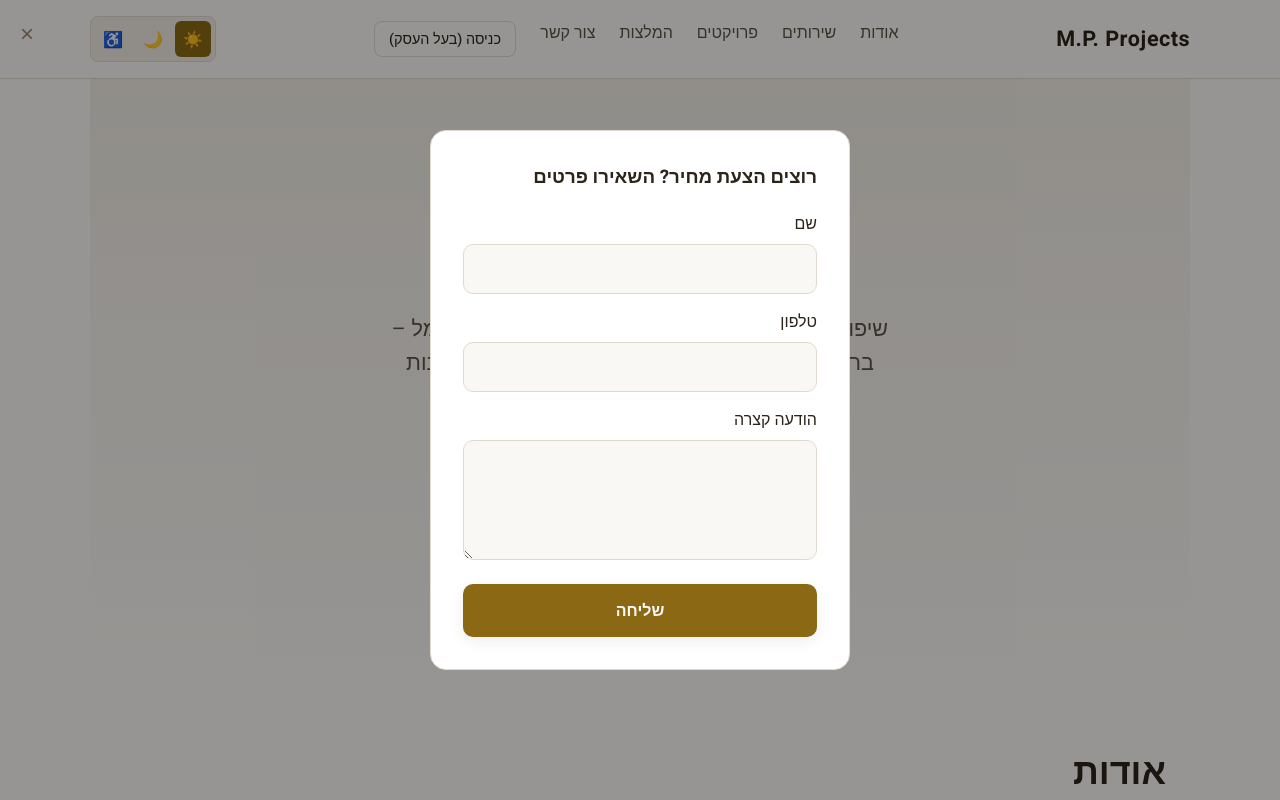
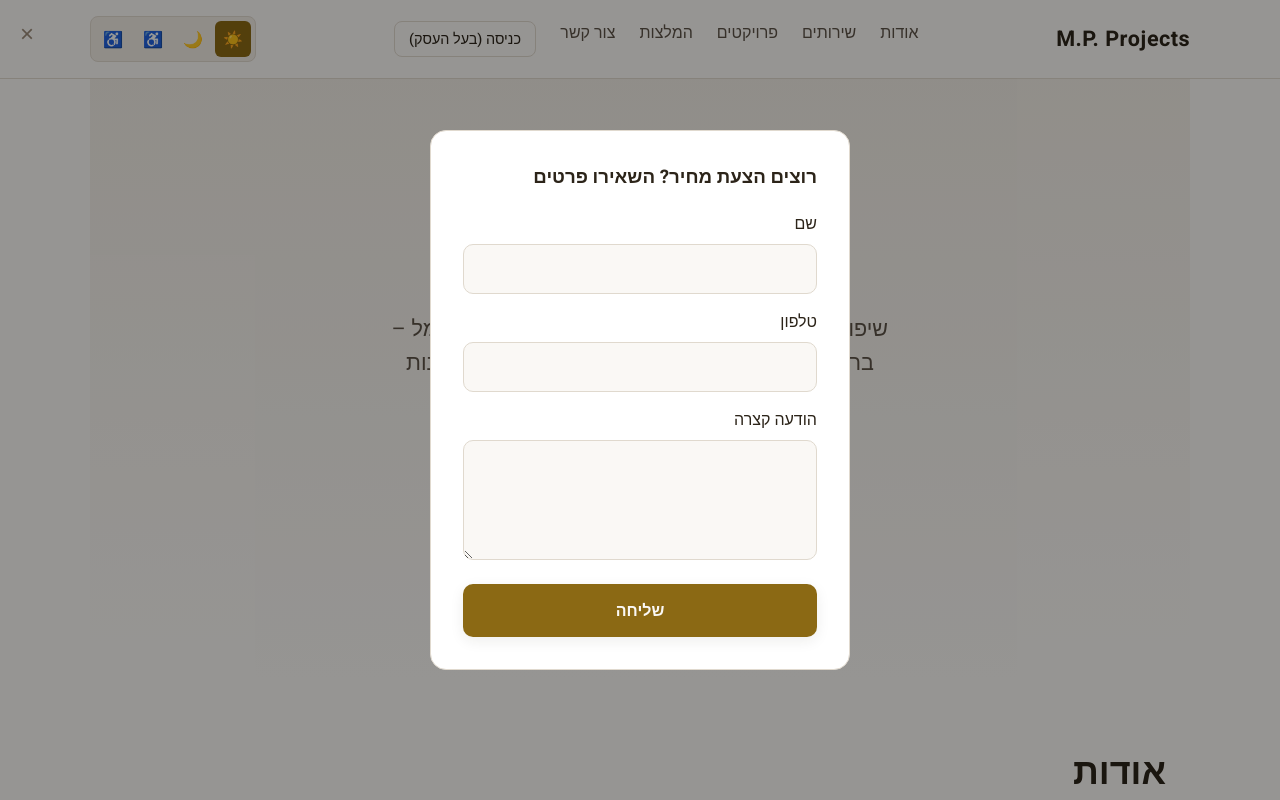
Before and after one commit to Michael2001papis/ZURA, a React (Vite) app: page / in a window 1280 px wide. Shown: the top 800 px of the page. Built offline with nearby package versions, Linux system fonts and the light colour scheme.

Commit message:
0.0.1 ציבעי נגישות

```diff
--- a/css/variables.css
+++ b/css/variables.css
@@ -29,16 +29,30 @@
   --shadow-strong: rgba(0, 0, 0, 0.5);
 }
 
-/* ========== נגישות / כבדי ראייה ========== */
-[data-theme="accessibility"] {
-  --bg-primary: #ffffff;
-  --bg-secondary: #ffff00;
-  --bg-card: #ffffff;
+/* ========== נגישות א – תכלת (כותרת ניווט + רקע) ========== */
+[data-theme="accessibility-a"] {
+  --bg-primary: #B0C4DE;
+  --bg-secondary: #B0C4DE;
+  --bg-card: #B0C4DE;
   --text-primary: #000000;
   --text-secondary: #000000;
-  --accent: #00ff00;
-  --accent-soft: #90ee90;
+  --accent: #0645ad;
+  --accent-soft: #0645ad;
   --border: #000000;
-  --shadow: rgba(0, 0, 0, 0.2);
-  --shadow-strong: rgba(0, 0, 0, 0.4);
+  --shadow: rgba(0, 0, 0, 0.15);
+  --shadow-strong: rgba(0, 0, 0, 0.25);
 }
+
+/* ========== נגישות ב – ירוק (כותרת ניווט + רקע) ========== */
+[data-theme="accessibility-b"] {
+  --bg-primary: #9BCB65;
+  --bg-secondary: #9BCB65;
+  --bg-card: #9BCB65;
+  --text-primary: #000000;
+  --text-secondary: #000000;
+  --accent: #0645ad;
+  --accent-soft: #0645ad;
+  --border: #000000;
+  --shadow: rgba(0, 0, 0, 0.15);
+  --shadow-strong: rgba(0, 0, 0, 0.25);
+}
--- a/src/components/Nav.jsx
+++ b/src/components/Nav.jsx
@@ -21,7 +21,8 @@ const BUSINESS_LINKS = [
 const THEMES = [
   { id: "light", label: "מצב בהיר", icon: "☀️" },
   { id: "dark", label: "מצב כהה", icon: "🌙" },
-  { id: "accessibility", label: "נגישות", icon: "♿" },
+  { id: "accessibility-a", label: "נגישות א (תכלת)", icon: "♿" },
+  { id: "accessibility-b", label: "נגישות ב (ירוק)", icon: "♿" },
 ];
 
 export default function Nav({ onOpenLogin }) {
--- a/src/context/ThemeContext.jsx
+++ b/src/context/ThemeContext.jsx
@@ -5,7 +5,11 @@ const THEME_KEY = "mp-projects-theme";
 const ThemeContext = createContext(null);
 
 export function ThemeProvider({ children }) {
-  const [theme, setThemeState] = useState(() => localStorage.getItem(THEME_KEY) || "light");
+  const [theme, setThemeState] = useState(() => {
+    const stored = localStorage.getItem(THEME_KEY);
+    if (stored === "accessibility") return "accessibility-a";
+    return stored || "light";
+  });
 
   useEffect(() => {
     document.documentElement.setAttribute("data-theme", theme);
```
